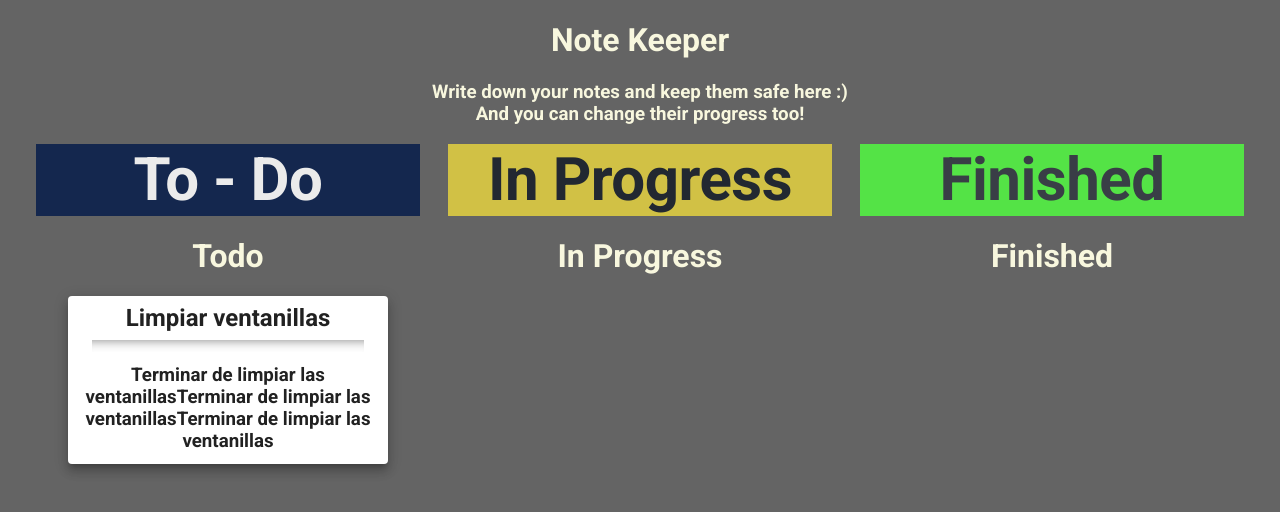
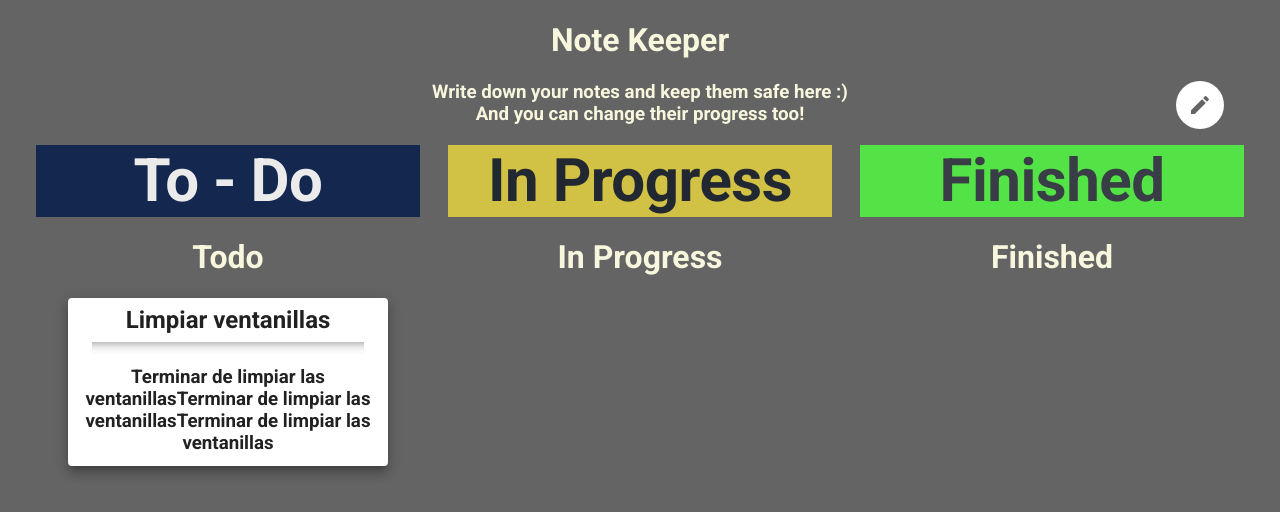
Before and after one commit to darn0C/note-keeper, a React (Create React App) app: page / in a window 1280 px wide. Shown: the top 512 px of the page. Built offline with nearby package versions, Linux system fonts and the light colour scheme.

Commit message:
Create menu creation component

```diff
--- a/src/App.jsx
+++ b/src/App.jsx
@@ -4,34 +4,27 @@ import Header from "./components/Header";
 import Grid from '@material-ui/core/Grid';
 import Table from "./components/Table";
 import Note from "./components/Note"
+import CreateMenu from "./components/CreateMenu";
 
 export default function App() {
 
-    const {toDoNotes, setToDoNotes} = useState([]);
-    const {inProgressNotes, setInProgressNotes} = useState([]);
-    const {finishedNotes, setFinishedNotes} = useState([]);
+    const {notes, setNotes} = useState([]);
+    const [isMenuOpen, setIsMenuOpen] = useState(false);
 
-    function updateToDoNotes () {
-        console.log(toDoNotes)
+    function handleMenu () {
+        setIsMenuOpen(!isMenuOpen)
     }
 
-    function updateInProgressNotes () {
-        console.log(inProgressNotes)
-    }
-
-    function updateFinishedNotes () {
-        console.log(finishedNotes)
-    }
-
+    if (!isMenuOpen) {
         return (
             <div>
-            <Header/>
+                <Header MenuHandling={handleMenu}/>
                 <Grid container direction="row" justify="space-evenly" alignItems="flex-start">
                     <Grid class="taskTable">
                         <Table tableName={"To - Do"} tableColor={"#14274e"} textColor={"#ebebeb"}/>
                         <h1>Todo</h1>
                         <Note/>
-                </Grid >
+                    </Grid>
                     <Grid class="taskTable">
                         <Table tableName={"In Progress"} tableColor={"#d1c145"} textColor={"#222831"}/>
                         <h1>In Progress</h1>
@@ -43,4 +36,11 @@ export default function App() {
                 </Grid>
             </div>
         )
+    } else if (isMenuOpen) {
+        return (
+            <div>
+                <CreateMenu MenuHandling={handleMenu}/>
+            </div>
+        )
     }
+}
--- /dev/null
+++ b/src/components/CreateMenu.jsx
@@ -0,0 +1,20 @@
+import React from "react";
+import IconButton from "@material-ui/core/IconButton";
+import ArrowBackIcon from '@material-ui/icons/ArrowBack';
+
+export default function CreateMenu (props) {
+    return (
+        <div>
+            <h1>Create Menu</h1>
+            <IconButton onClick={props.MenuHandling} style={{
+                margin: "0 48px 16px 0",
+                display: "inline-block",
+                float: "right",
+                backgroundColor: "#ffffff",
+                color: "#646464"
+            }}>
+                <ArrowBackIcon/>
+            </IconButton>
+        </div>
+    )
+}
--- a/src/components/Header.jsx
+++ b/src/components/Header.jsx
@@ -1,13 +1,28 @@
 import React from "react";
 import "../styles.css"
+import IconButton from "@material-ui/core/IconButton";
+import CreateIcon from '@material-ui/icons/Create';
 
-export default function Header() {
+export default function Header(props) {
     return (
         <div>
             <h1>Note Keeper</h1>
-            <h3>Write down your notes and keep them safe here :) <br/>
+            <h3 style={{
+                display: "inline-block",
+                margin: "auto 0 auto 96px"
+            }}>
+                Write down your notes and keep them safe here :) <br/>
                 And you can change their progress too!
             </h3>
+            <IconButton onClick={props.MenuHandling} style={{
+                margin: "0 48px 16px 0",
+                display: "inline-block",
+                float: "right",
+                backgroundColor: "#ffffff",
+                color: "#646464"
+            }}>
+                <CreateIcon/>
+            </IconButton>
         </div>
     )
 }
```
Lines whose indentation alone changed are shown as unchanged.
